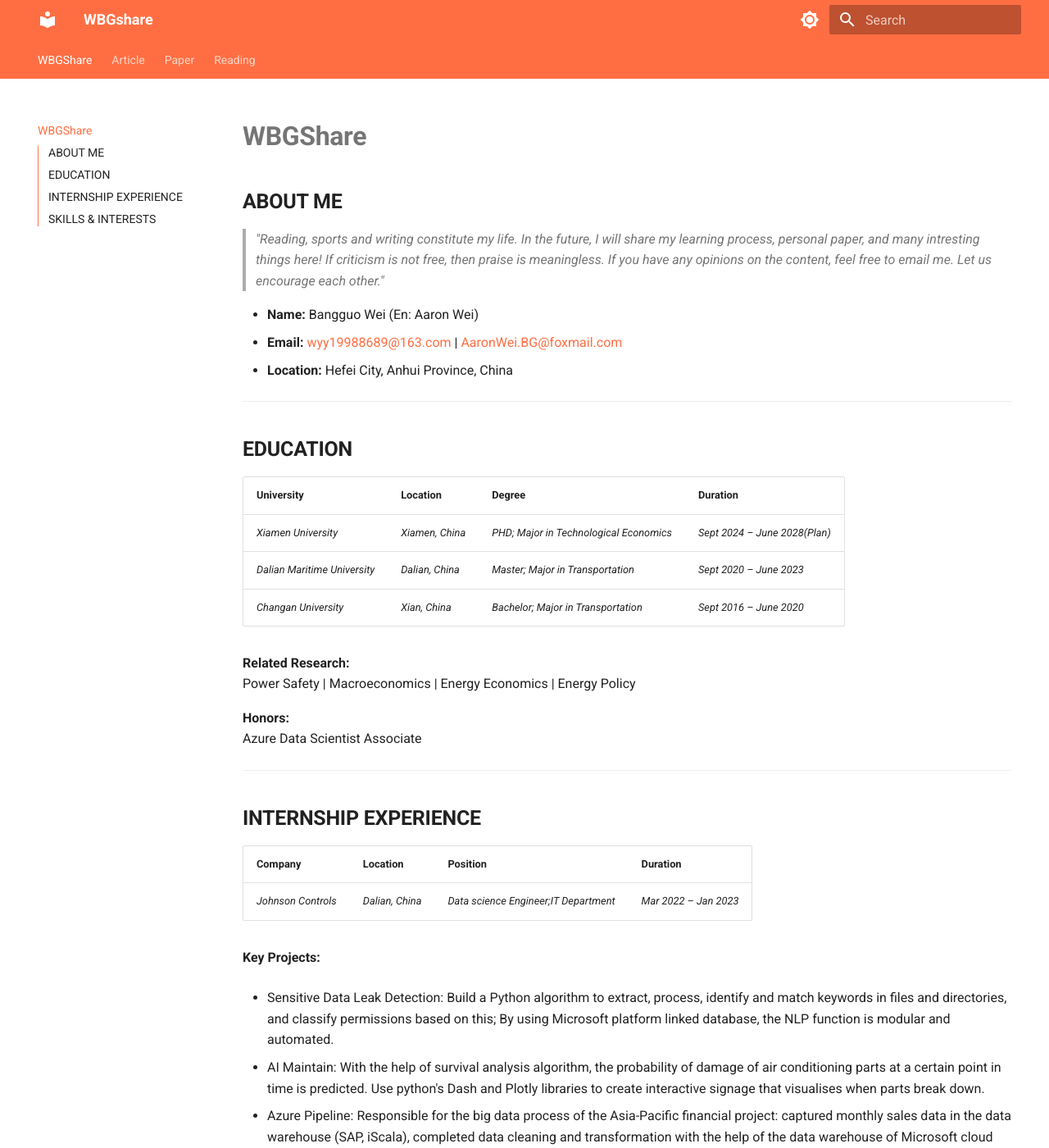
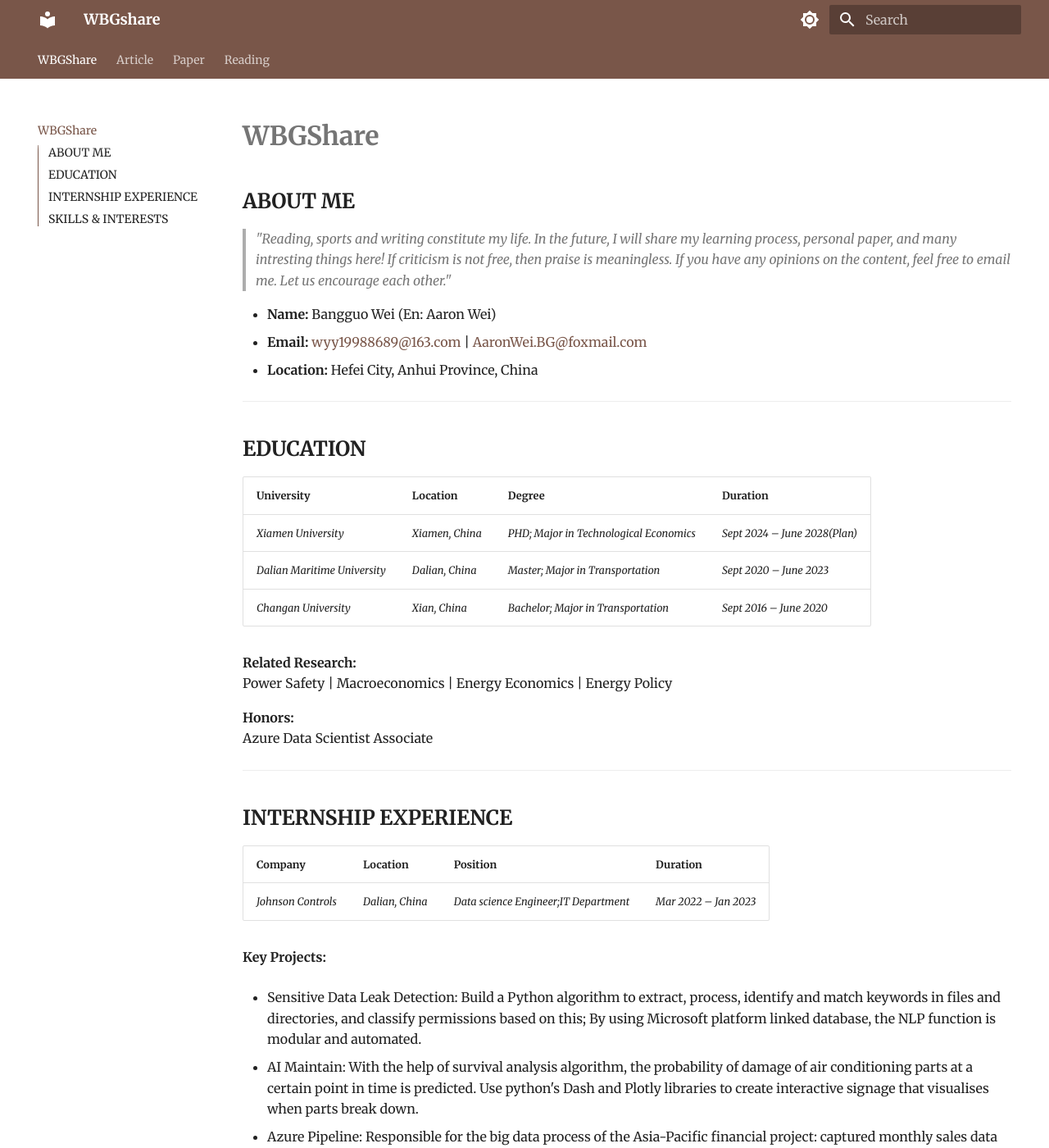
Before and after one commit to WBGZDTSL/WBGShare, an MkDocs documentation site: the page built from docs/index.md, in a window 1280 px wide and 1400 px high. Shown: the whole window at 82% size. Built offline with MkDocs 1.6.1 and Material for MkDocs 9.7.7, drawn with Linux system fonts in a browser that asks for light colours.

Commit message:
Update mkdocs.yml

```diff
--- a/mkdocs.yml
+++ b/mkdocs.yml
@@ -2,8 +2,11 @@ site_name: WBGshare
 theme:
   name: material
   features:
+    - navigation.instant
+    - navigation.instant.progress
     - navigation.tabs
     - navigation.sections
+    - navigation.expand
     - toc.integrate
     - navigation.top
     - search.suggest
@@ -18,15 +21,17 @@ theme:
       toggle:
         icon: material/brightness-7
         name: Switch to dark mode
-      primary: deep orange
-      accent: deep purple
+      primary: brown
+      accent: brown
     - scheme: slate
       toggle:
         icon: material/brightness-4
         name: Switch to light mode
-      primary: deep orange
-      accent: deep orange
-
+      primary: brown
+      accent: brown
+  font:
+      text: Merriweather
+      code: Roboto Mono
 
 extra:
   social:
```
